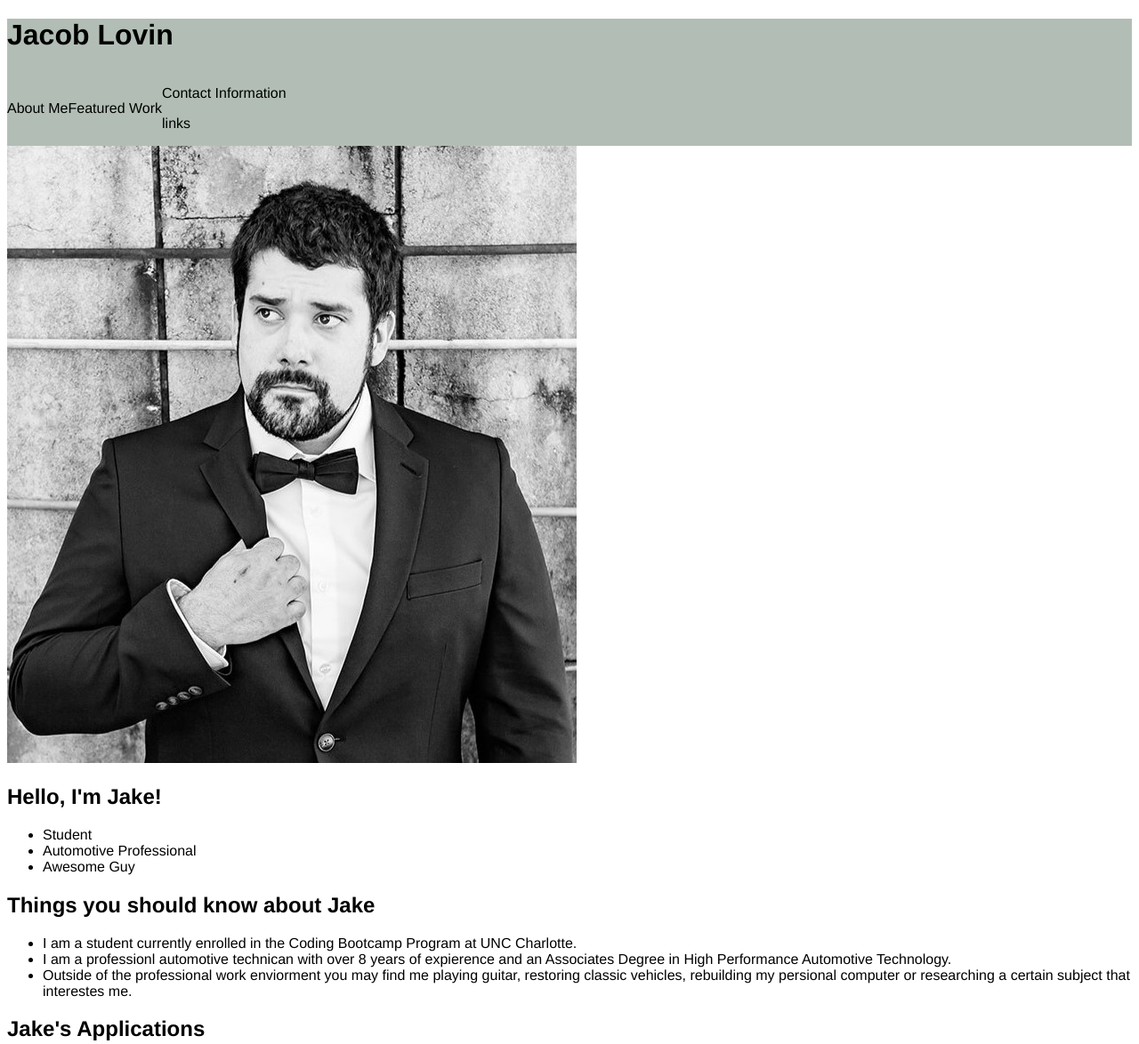
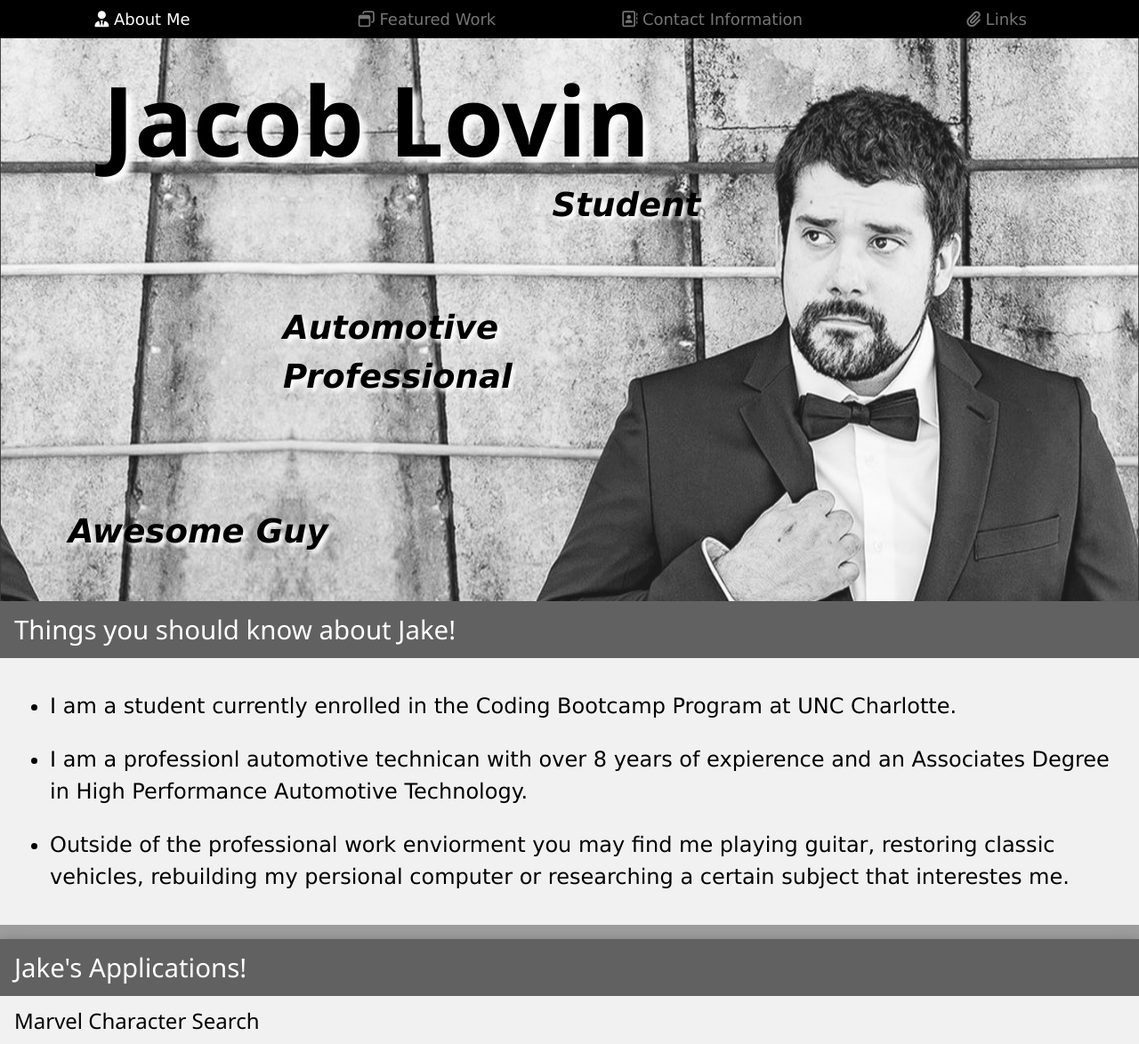
Before and after one commit to WRXguy2012/jacob-lovin-portfolio, a plain HTML site: page index.html in a window 1280 px wide. Shown: the top 1174 px of the page at 89% size. Drawn offline with nearby package versions, Linux system fonts and the light colour scheme.

Commit message:
Restyle CSS and add group project 1 link

```diff
--- a/assets/style.css
+++ b/assets/style.css
@@ -1,53 +1,59 @@
-* {
-    box-sizing: border-box;
-}
 html {
-    font-family: 'Franklin Gothic Medium', 'Arial Narrow', Arial, sans-serif;
     padding: 0 0 0 0;
     border: 0 0 0 0;
     margin: 0 0 0 0;
 }
 
-header {
-    background-color: #b2beb5;
-    width: 100%;
+h2 {
+    font-size: 2.3vw;
+}
+ul li {
+    padding: 12px 0 12px 0;
+    font-size: x-large;
+}
+#nav {
+    width: 25%;
 }
 
-h1 {
-
+#imgJake {
+    width: 100%;
+    opacity: .90;
+}
+.namePos {
+    padding: 0 0 0 9%;
 }
 
-nav {
-    display: flex;
-    align-items: center;
-    flex-direction: row;
-    width: 100%;
+#nameSty {
+    /* font-family: */
+    font-size: 8.5vw;
+    font-weight: 700;
+    color: black;
+    /* opacity: .85; */
+    text-shadow: 7px 7px 7px #ffffff;
+    padding: 0 2px 0 0;
 }
 
-.left-nav {
-    display: flex;
-    align-items: center;
+#threePos {
+    padding: 0 0 1% 6% ;
 }
 
-.right-nav {
-    justify-content: right;
-    width:
-
-
-}
-nav li {
-    margin: 40px 40px;
+.threeSty {
+    color: black;
+    font-size: 2.9vw;
+    font-weight: 700;
+    font-style: italic;
+    text-shadow: 4px 4px 4px #ffffff;
+    opacity: 1;
 }
 
+#oneFact {
+    margin: 0 0 16% 106%;
+}
 
-/* .jake-photo1 { */
-    /* height: 100%; */
-    /* width: 100%; */
-    /* transform: scale(1.02); */
+#twoFact {
+    margin: 0 0 23% 47%;
+}
 
-
-/* .jake-photo-left { */
-    /* background-image: url("jake-photo-left.jpg"); */
-    /* height: 600px; */
-    /* background-position: ; */
-/* } */
+.things {
+    font-size: x-large;
+}
--- a/index.html
+++ b/index.html
@@ -5,41 +5,51 @@
     <title>Jacob Lovin</title>
     <meta name="viewport" content="width=device-width, initial-scale=1" />
     <meta charset="UTF-8" />
-    <link rel="stylesheet" type= "text/css" href="./assets/style.css">
-    <title>website</title>
+    <script src="https://kit.fontawesome.com/e47c17cec6.js" crossorigin="anonymous"></script>
+    <script href="./assets/script.js"></script>
+    <link rel="stylesheet" href="https://www.w3schools.com/w3css/4/w3.css">
+    <link rel="stylesheet" href="./assets/style.css">
 </head>
 
 <body>
-    <header>
-        <h1>Jacob Lovin</h1>
-        <nav>
-            <div>
-                <div class="left-nav">
-                    <p>About Me</p>
-                    <p>Featured Work</p>
+    <header class="w3-black w3-bar">
+        <a href="#" class="w3-bar-item w3-button w3-large w3-hover-none w3-text-grey w3-hover-text-white w3-mobile" id= "nav">
+            <i class="fa-solid fa-user-tie"></i>
+            About Me
+        </a>
+        <a href="#" class="w3-bar-item w3-button w3-large w3-hover-none w3-text-grey w3-hover-text-white w3-mobile" id= "nav">
+            <i class="fa-regular fa-window-restore"></i>
+            Featured Work
+        </a>
+        <a href="#" class="w3-bar-item w3-button w3-large w3-hover-none w3-text-grey w3-hover-text-white w3-mobile" id= "nav">
+            <i class="fa-regular fa-address-book"></i>
+            Contact Information
+        </a>
+        <a href="#" class="w3-bar-item w3-button w3-large w3-hover-none w3-text-grey w3-hover-text-white w3-mobile" id= "nav">
+            <i class="fa-solid fa-paperclip"></i>
+            Links
+        </a>
+    </header>
+
+    <section class="w3-sans-serif">
+        <div class="w3-display-container">
+            <img src="./assets/correct-img-jake.png" alt="jake" id="imgJake">
+            <div class="w3-display-topleft w3-container namePos">
+                <h1 class="w3-sans-serif" id="nameSty">Jacob Lovin</h1>
+            </div>
+            <div class="w3-display-bottomleft w3-container" id="threePos">
+                <p Class="threeSty" id="oneFact">Student</p>
+                <p Class="threeSty" id="twoFact">Automotive Professional</p>
+                <p Class="threeSty">Awesome Guy</p>
             </div>
         </div>
-            <div class='right-nav'>
-                <div>
-                    <p>Contact Information</p>
-                    <p>links</p>
-                </div>
-            </div>
-        </nav>
-    </header>
-
-    <section>
-        <img class="jake-photo1" src="./assets/jake-photo-right.jpg"></img>
-        <h2>Hello, I'm Jake!</h2>
-        <ul>
-            <li>Student</li>
-            <li>Automotive Professional</li>
-            <li>Awesome Guy</li>
-        </ul>
     </section>
 
-    <section>
-        <h2>Things you should know about Jake</h2>
+    <div class="w3-card-4">
+        <div class="w3-container w3-dark-gray">
+            <h2>Things you should know about Jake!</h2>
+        </div>
+        <div class="w3-container w3-light-grey things">
             <ul>
                 <li>
                     I am a student currently enrolled in the Coding Bootcamp Program
@@ -55,29 +65,40 @@
                     a certain subject that interestes me.
                 </li>
             </ul>
-     </section>
+        </div>
+        <div class="w3-container w3-grey">
+            <p></p>
+        </div>
+    </div>
 
-     <section>
-        <h2>Jake's Applications</h2>
-            <div>
-                <img src="./assets/project1.png" alt="Horiseon webpage from first project">
-                <p>
-                    In my first challenge I was given functional HTML and CSS code, and was requested to modify it to meet
-                    accesability standards. I did this by adding alt attributes for images, and other tactics to increase accessability
-                    such as search engine optimization. I also redesigned the code to include more comments, follow sequential order, and
-                    utilize semantic HTML elements.
-                </p>
+    <div class="w3-card-4">
+        <div class="w3-container w3-dark-gray">
+            <h2>Jake's Applications!</h2>
         </div>
-            <div>
+        <div class="w3-container w3-light-grey things">
+            <h3>Marvel Character Search</h3>
+                <ul>
+                    <li>https://beaterok.github.io/Marvel-Character-Search/</li>
+                    <li>This project allows the user to search for information about any Marvel Superhero. The results bring up a short biograpghy, a photo, and a .GIF file.</li>
+                    <li>It uses data retrieved fronm two different APIs, and displays the revelant data to the user.</li>
+                    <li>This was a group project created, designed, and coded by me and three other peers.</li>
+                </ul>
                 <p>Other applications coming soon!</p>
         </div>
-    </section>
+        <div class="w3-container w3-grey">
+            <p></p>
+        </div>
+    </div>
 
-    <section>
-        <h2>Jake's Contact Information</h2>
+    <div class="w3-card-4">
+        <div class="w3-container w3-dark-gray">
+            <h2>Contact Jake!</h2>
+        </div>
+        <div class="w3-container w3-light-grey things">
             <ul>
                 <li>Email: lovin.jacob@gmail.com</li>
             </ul>
-    </section>
+        </div>
+    </div>
 </body>
 </html>
```
Also changed, not shown: assets/correct-img-jake.png (added), assets/jake-photo-left.jpg (deleted), assets/jake-photo-right.jpg (deleted), assets/jake-photo.jpg (deleted), assets/project1.png (deleted), assets/script.js (added). Lines whose indentation alone changed are shown as unchanged.
